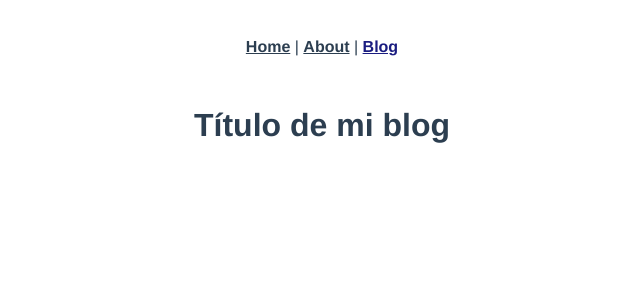
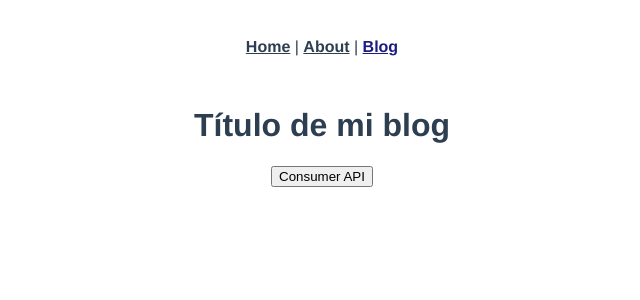
Before and after one commit to gerMdz/lear-vue, a Vue app in the folder router-udemy_b-1/: page /blog in a window 1280 px wide. Shown: the top 300 px of the page, without its empty margins (318-958 px from the left). Built offline with nearby package versions, Linux system fonts and the light colour scheme.

Commit message:
Cap 52 Consumir api y mostrar en pantall

```diff
--- a/router-udemy_b-1/src/views/Blog.vue
+++ b/router-udemy_b-1/src/views/Blog.vue
@@ -1,14 +1,36 @@
 <template>
   <Titulo texto="Título de mi blog" />
+  <button @click="consumerApi"> Consumer API </button>
+  <ul v-for="item in arrayBlog" :key="item.id">
+    <li>{{ item.title }}</li>
+  </ul>
+
 
 </template>
 
 <script>
 import Titulo from "@/components/Titulo";
+
 export default {
   name: "Blog",
   components: {
     Titulo
+  },
+  data() {
+    return {
+      arrayBlog: []
+    }
+  }
+  ,
+  methods: {
+    async consumerApi() {
+      try {
+        const data = await fetch('https://jsonplaceholder.typicode.com/posts')
+        this.arrayBlog = await data.json()
+      } catch (e) {
+        console.log(e)
+      }
+    }
   }
 }
 </script>
```
